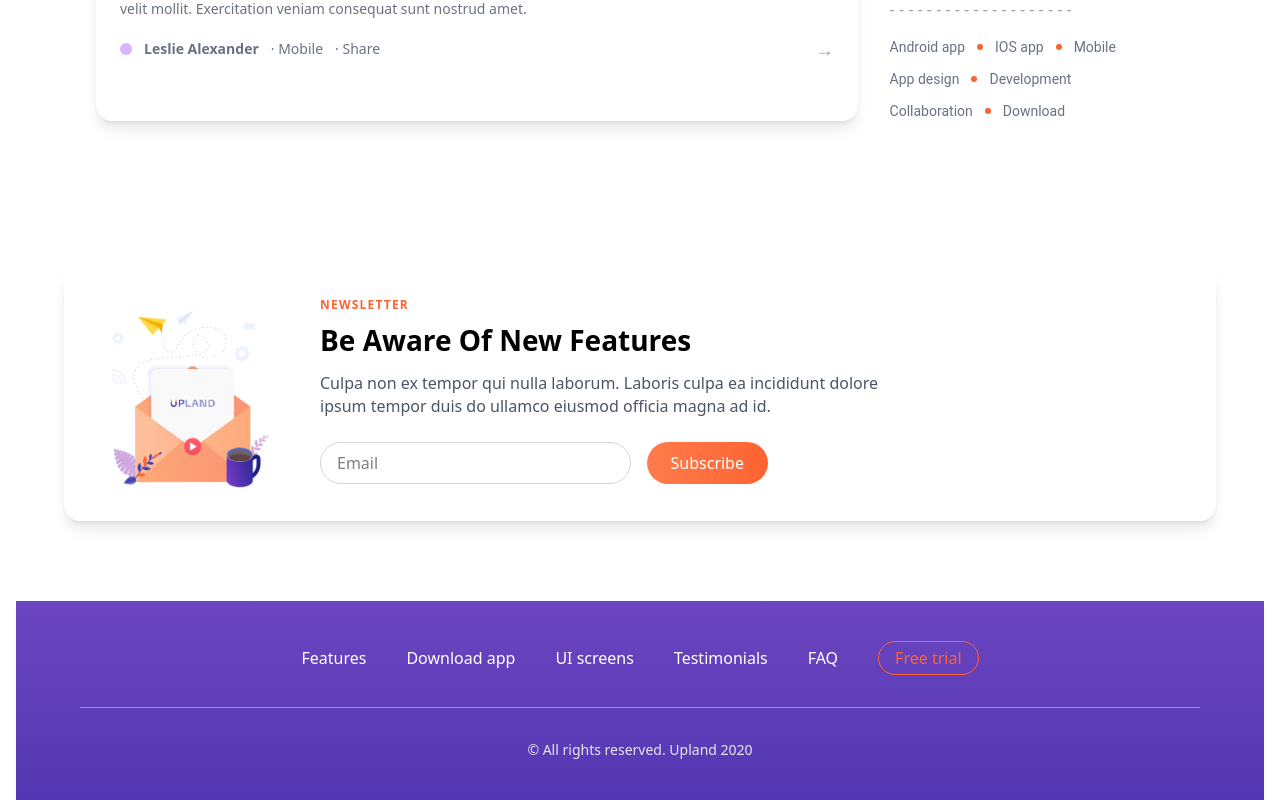
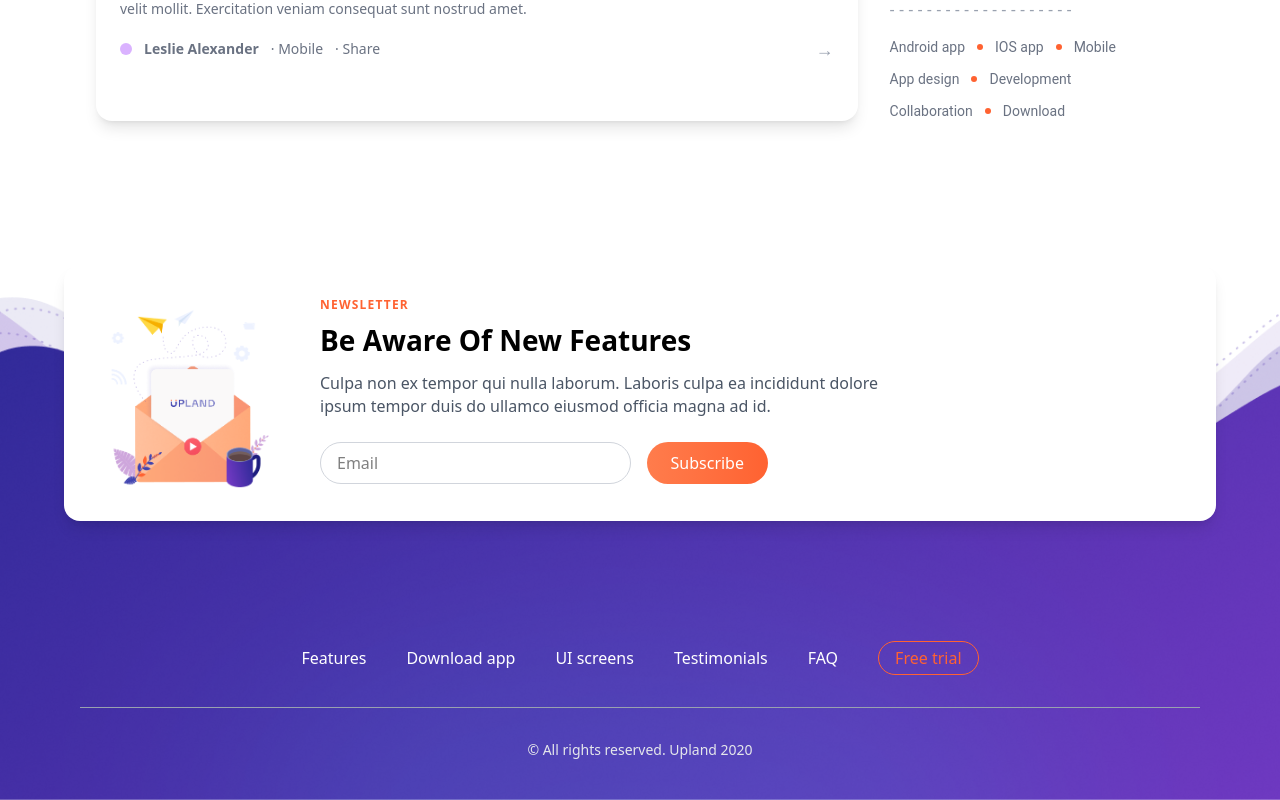
Before and after one commit to Mostofa-zaman/Upland, a React (Vite) app: page /blog in a window 1280 px wide. Shown: the part 1958-2758 px from the top of the page. Built offline with nearby package versions, Linux system fonts and the light colour scheme.

Commit message:
fully responsive done

```diff
--- a/src/App.jsx
+++ b/src/App.jsx
@@ -18,10 +18,11 @@ function App() {
           <Route path="blog" element={<Blog />} />
           <Route path="post" element={<Post />} />
           <Route path="popup" element={<Popup />} />
+          <Route path="notfound" element={<NotFound />} />
         </Route>
 
         {/* 404 */}
-        <Route path="*" element={<NotFound />} />
+        {/* <Route path="*" element={<NotFound />} /> */}
       </Routes>
     </BrowserRouter>
   );
--- a/src/components/blog/blogBanner/BlogBanner.jsx
+++ b/src/components/blog/blogBanner/BlogBanner.jsx
@@ -3,7 +3,7 @@ import CommonBanner from '../../reusable/CommonBanner'
 
 const BlogBanner = () => {
   return (
-    <section className="bg-violet-400 pt-28 sm:pt-32 md:pt-36 lg:pt-40 pb-16 sm:pb-20 md:pb-24 lg:pb-30 mb-10">
+    <section className="bg-[#2A2895] pt-28 sm:pt-32 md:pt-36 lg:pt-40 pb-16 sm:pb-20 md:pb-24 lg:pb-30 mb-10">
       <div className="max-w-7xl mx-auto px-4 sm:px-6 md:px-12 lg:px-24 flex flex-col lg:flex-row items-center gap-6 sm:gap-8 lg:gap-12 text-center lg:text-left">
         <CommonBanner title="Blog" pera="Home" subpera="Blog" />
       </div>
--- a/src/components/footer/Footer.jsx
+++ b/src/components/footer/Footer.jsx
@@ -54,8 +54,9 @@ const Footer = () => {
       </div>
 
       {/* Footer Bottom */}
-      <footer className="bg-gradient-to-b from-[#6C45C1] to-[#5437B2] w-full py-10 mt-20">
-        <div className="max-w-6xl mx-auto px-4 text-white flex flex-col gap-8">
+      <footer className="bg-gradient-to-b  w-full py-10 mt-20">
+       <div className="absolute inset-0  bg-[url('/src/assets/footerimg2.png')] bg-cover bg-center "></div>
+        <div className="max-w-6xl mx-auto px-4 text-white flex flex-col gap-8 z-10 relative ">
 
           {/* Menu & Button */}
           <div className="flex flex-wrap gap-6 sm:gap-10 justify-center items-center">
--- a/src/components/navigation/index.jsx
+++ b/src/components/navigation/index.jsx
@@ -27,7 +27,7 @@ const Navigation = () => {
             <Link to="/post" className="hover:text-blue-400 transition">
               Post <span className="pl-4">.</span>
             </Link>
-            <Link to="/404" className="hover:text-blue-400 transition">
+            <Link to="/notfound" className="hover:text-blue-400 transition">
               NotFound <span className="pl-4">.</span>
             </Link>
             <Link to="/popup" className="hover:text-blue-400 transition">
@@ -87,7 +87,7 @@ const Navigation = () => {
           <Link to="/" onClick={() => setIsOpen(false)}>Home</Link>
           <Link to="/blog" onClick={() => setIsOpen(false)}>Blog</Link>
           <Link to="/post" onClick={() => setIsOpen(false)}>Post</Link>
-          <Link to="/404" onClick={() => setIsOpen(false)}>NotFound</Link>
+          <Link to="/notfound" onClick={() => setIsOpen(false)}>NotFound</Link>
           <Link to="/popup" onClick={() => setIsOpen(false)}>Popup</Link>
         </nav>
       </div>
--- a/src/components/notfound/NotFoundBanner.jsx
+++ b/src/components/notfound/NotFoundBanner.jsx
@@ -3,7 +3,7 @@ import CommonBanner from '../reusable/CommonBanner'
 
 const NotFoundBanner = () => {
   return (
-     <section className="bg-violet-400 pt-28 sm:pt-32 md:pt-36 lg:pt-40 pb-16 sm:pb-20 md:pb-24 lg:pb-30 mb-10">
+     <section className="bg-[#2A2895] pt-28 sm:pt-32 md:pt-36 lg:pt-40 pb-16 sm:pb-20 md:pb-24 lg:pb-30 mb-10">
       <div className="max-w-7xl mx-auto px-4 sm:px-6 md:px-12 lg:px-24 flex flex-col lg:flex-row items-center gap-6 sm:gap-8 lg:gap-12 text-center lg:text-left">
         <CommonBanner title="Oops" pera="Home" subpera="404" />
       </div>
--- a/src/components/post/PostBanner.jsx
+++ b/src/components/post/PostBanner.jsx
@@ -3,7 +3,7 @@ import CommonBanner from '../reusable/CommonBanner'
 
 const PostBanner = () => {
   return (
-    <section className="bg-violet-400 pt-28 sm:pt-32 md:pt-36 lg:pt-40 pb-16 sm:pb-20 md:pb-24 lg:pb-30 mb-10">
+    <section className="bg-[#2A2895] pt-28 sm:pt-32 md:pt-36 lg:pt-40 pb-16 sm:pb-20 md:pb-24 lg:pb-30 mb-10">
       <div className="max-w-7xl mx-auto px-4 sm:px-6 md:px-12 lg:px-24 flex flex-col lg:flex-row items-center gap-6 sm:gap-8 lg:gap-12 text-center lg:text-left">
         <CommonBanner title="Post" pera="Home" subpera="Post" />
       </div>
```
Also changed, not shown: src/assets/footerimg2.png (added).
